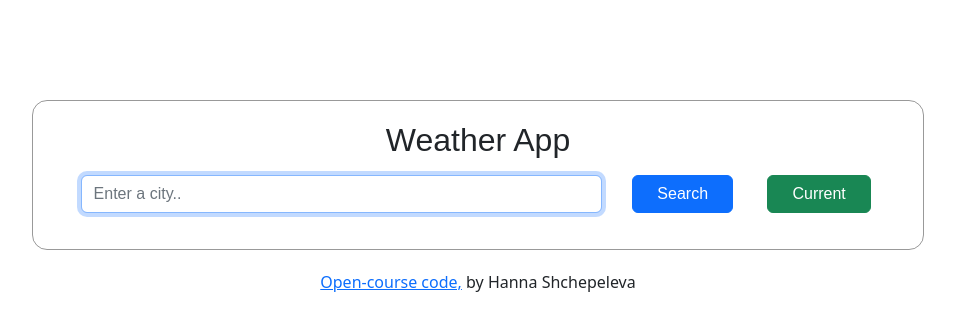
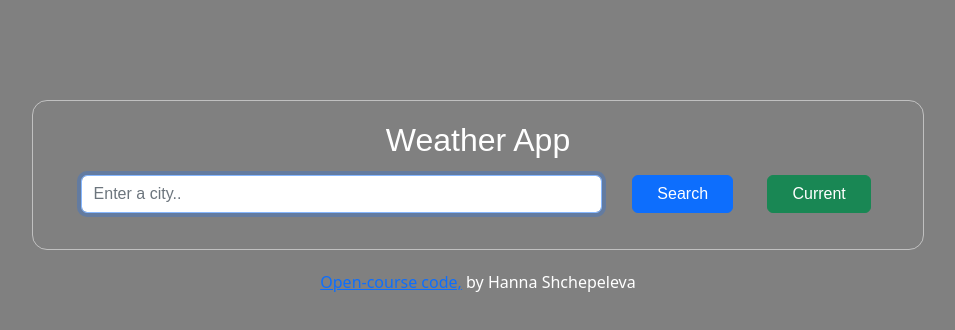
Before and after one commit to Hanna-Mik/react-weather-app-homework, a React (Create React App) app: page / in a window 1280 px wide. Shown: the top 330 px of the page, without its empty margins (162-1117 px from the left). Built offline with nearby package versions, Linux system fonts and the light colour scheme.

Commit message:
backgrond and text color changed

```diff
--- a/src/App.css
+++ b/src/App.css
@@ -1,7 +1,7 @@
 .App {
   font-family: sans-serif;
   text-align: center;
-  border: 1px solid rgba(0, 0, 0, 0.4);
+  border: 1px solid rgba(255, 255, 255, 0.5);
   border-radius: 15px;
   padding: 20px;
   margin-top: 100px;
--- a/src/index.css
+++ b/src/index.css
@@ -1,3 +1,5 @@
 body {
   margin: 0;
+  background-color: grey;
+  color: white;
 }
```
